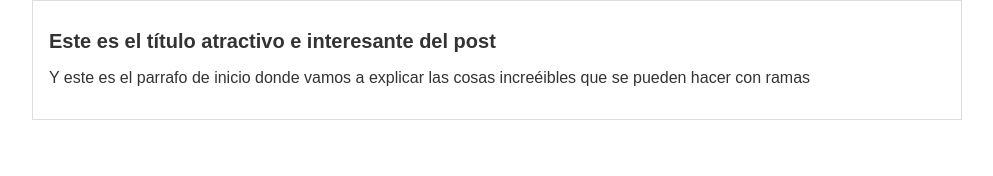
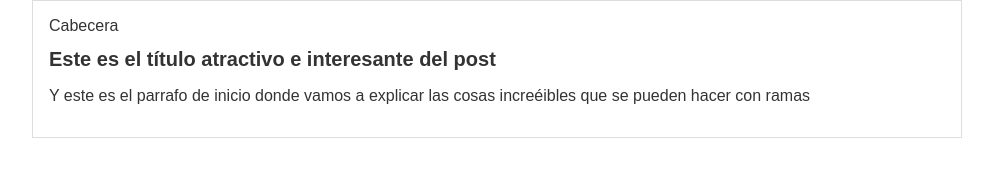
Before and after one commit to GabyAr20-4/Blog-, a plain HTML site: page index.html in a window 1280 px wide. Shown: the whole page, without its empty margins (143-1136 px from the left). Drawn offline with Linux system fonts and the light colour scheme.

Commit message:
Estructura inicial de la cabecera

```diff
--- a/index.html
+++ b/index.html
@@ -5,7 +5,9 @@
     </head>
     <body>
         <div id="container">
-
+            <div id="cabeceras">
+                Cabecera
+            </div>
             <div id="post">
                 <h1>Este es el título atractivo e interesante del post</h1>
                 <p>Y este es el parrafo de inicio donde vamos a explicar las cosas increéibles que se pueden hacer con ramas</p>
```
